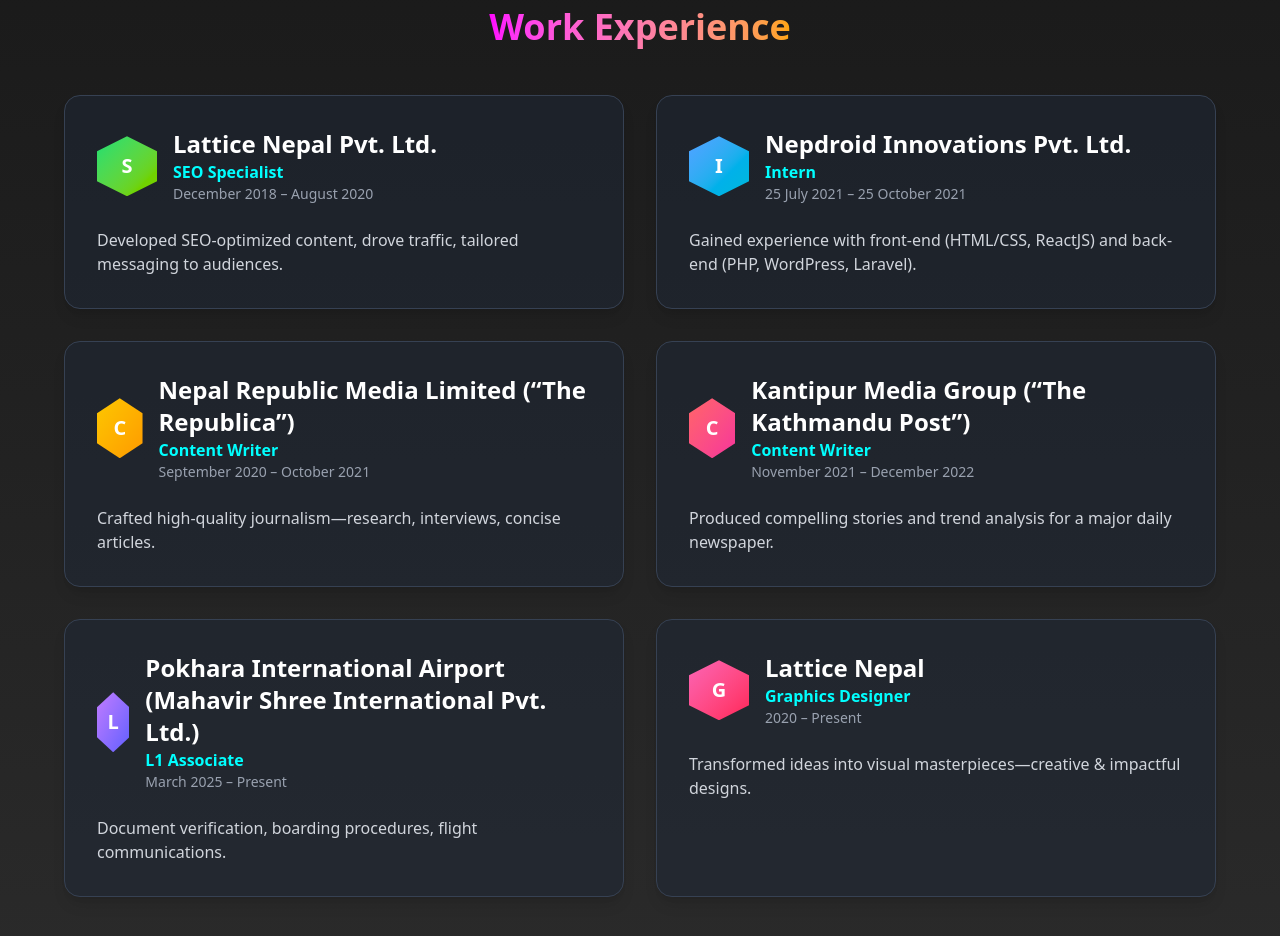
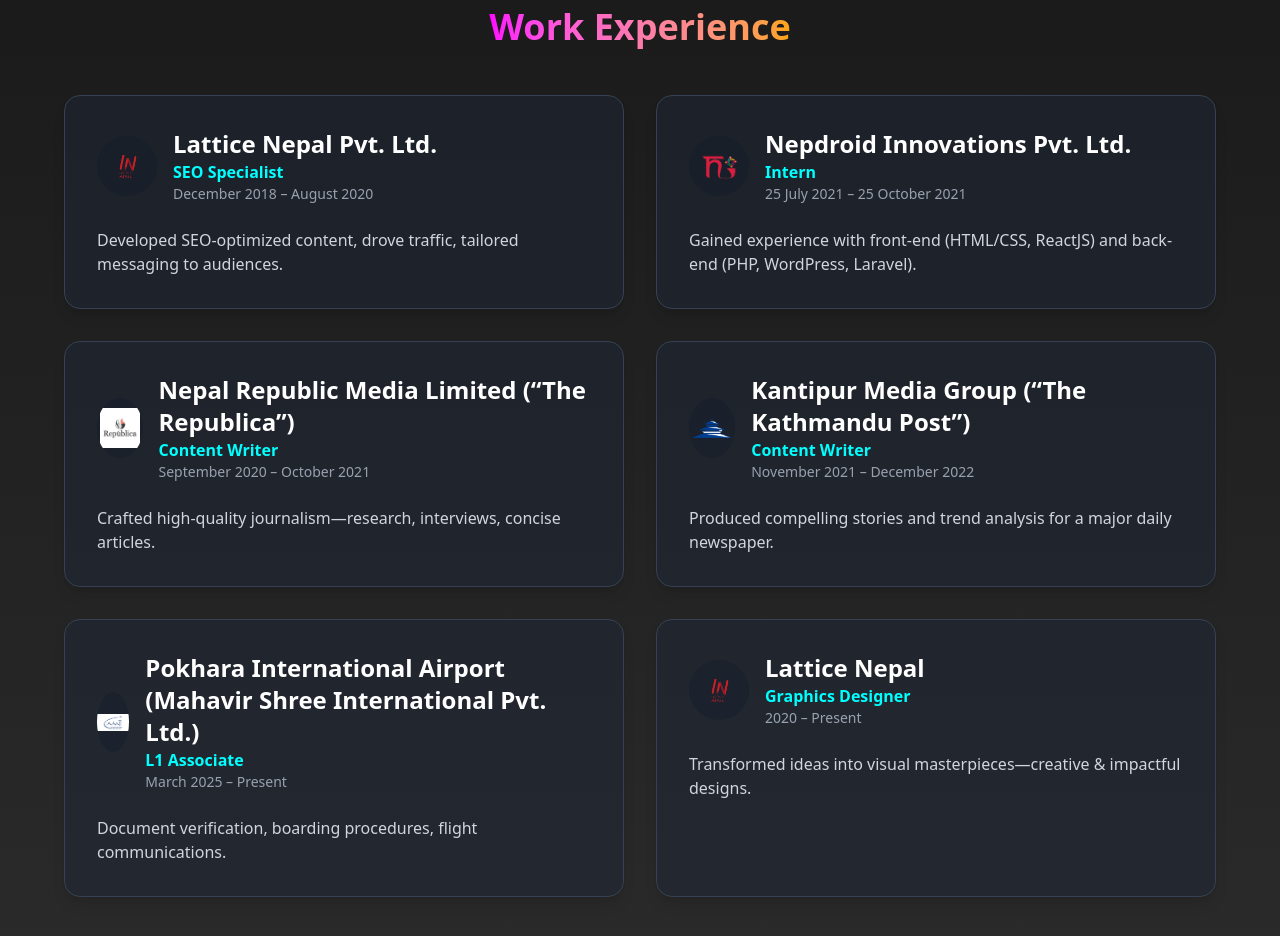
Before and after one commit to praxantpacific/praxantpacific.github.io, a React (Vite) app: page / in a window 1280 px wide. Shown: the part 3480-4416 px from the top of the page. Built offline with nearby package versions, Linux system fonts and the light colour scheme; a web font is replaced by a local one.

Commit message:
Update Experience component to use logos and circles

```diff
--- a/src/components/Experience.jsx
+++ b/src/components/Experience.jsx
@@ -9,7 +9,7 @@
       details:
         "Developed SEO-optimized content, drove traffic, tailored messaging to audiences.",
       glowColor: "from-green-400 to-lime-500",
-      hexLetter: "S",
+      logo: "/lattice.png",
     },
     {
       role: "Intern",
@@ -18,7 +18,7 @@
       details:
         "Gained experience with front-end (HTML/CSS, ReactJS) and back-end (PHP, WordPress, Laravel).",
       glowColor: "from-blue-400 to-cyan-500",
-      hexLetter: "I",
+      logo: "/nepdroid.png",
     },
     {
       role: "Content Writer",
@@ -27,7 +27,7 @@
       details:
         "Crafted high-quality journalism—research, interviews, concise articles.",
       glowColor: "from-yellow-400 to-amber-500",
-      hexLetter: "C",
+      logo: "/republica.jpg",
     },
     {
       role: "Content Writer",
@@ -36,16 +36,17 @@
       details:
         "Produced compelling stories and trend analysis for a major daily newspaper.",
       glowColor: "from-red-400 to-pink-500",
-      hexLetter: "C",
+      logo: "/kantipur.png",
     },
     {
       role: "L1 Associate",
-      organization: "Pokhara International Airport (Mahavir Shree International Pvt. Ltd.)",
+      organization:
+        "Pokhara International Airport (Mahavir Shree International Pvt. Ltd.)",
       period: "March 2025 – Present",
       details:
         "Document verification, boarding procedures, flight communications.",
       glowColor: "from-purple-400 to-indigo-500",
-      hexLetter: "L",
+      logo: "/CAN.png",
     },
     {
       role: "Graphics Designer",
@@ -54,7 +55,7 @@
       details:
         "Transformed ideas into visual masterpieces—creative & impactful designs.",
       glowColor: "from-pink-400 to-rose-500",
-      hexLetter: "G",
+      logo: "/lattice.png",
     },
   ];
 
@@ -78,17 +79,19 @@
               key={index}
               className={`relative bg-gray-800/50 p-8 rounded-2xl border border-gray-700 shadow-lg hover:shadow-xl transition-all duration-300 group overflow-hidden`}
             >
-              {/* Hexagon Glow Effect */}
+              {/* Glow Effect */}
               <div
                 className={`absolute -inset-1 bg-gradient-to-r ${exp.glowColor} rounded-lg blur opacity-0 group-hover:opacity-50 transition-opacity duration-300`}
               ></div>
 
               <div className="relative z-10">
                 <div className="flex items-center mb-6">
-                  <div
-                    className={`hexagon bg-gradient-to-br ${exp.glowColor} mr-4 flex items-center justify-center text-white font-bold text-xl`}
-                  >
-                    {exp.hexLetter}
+                  <div className="circle bg-gray-900/30 mr-4 flex items-center justify-center overflow-hidden">
+                    <img
+                      src={exp.logo}
+                      alt={exp.organization}
+                      className="w-10 h-10 object-contain"
+                    />
                   </div>
                   <div>
                     <h3 className="text-2xl font-bold text-white">
@@ -106,19 +109,12 @@
         </div>
       </div>
 
-      {/* Hexagon CSS */}
+      {/* Circle CSS */}
       <style jsx>{`
-        .hexagon {
+        .circle {
           width: 60px;
           height: 60px;
-          clip-path: polygon(
-            50% 0%,
-            100% 25%,
-            100% 75%,
-            50% 100%,
-            0% 75%,
-            0% 25%
-          );
+          border-radius: 50%;
         }
       `}</style>
     </section>
```
